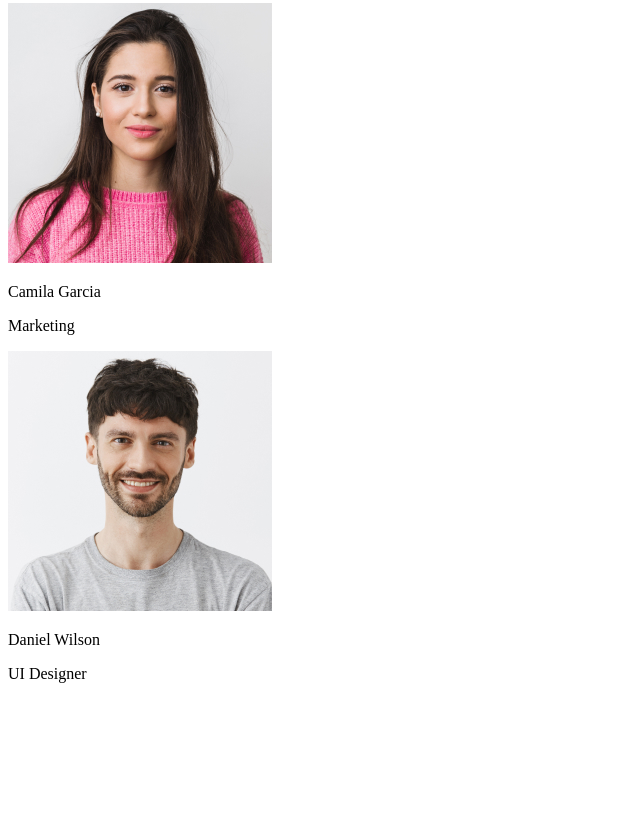
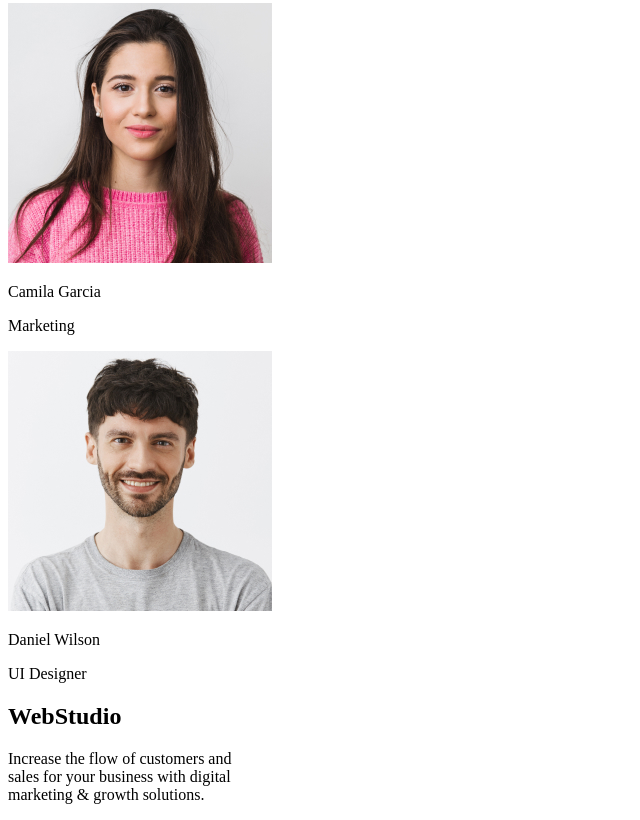
Before and after one commit to Alex2648/goit-markup-hw-01-02, a plain HTML site: page index.html in a window 1280 px wide. Shown: the part 1490-2310 px from the top of the page, without its empty margins (0-640 px from the left). Before the commit the page ends 2189 px from the top, so only its background shows below. Drawn offline with Linux system fonts and the light colour scheme.

Commit message:
beendet erste hausaufgabe
one feler

```diff
--- a/index.html
+++ b/index.html
@@ -105,6 +105,10 @@
 
    </main>
 <footer>
+    <h2>WebStudio</h2>
+    <p>Increase the flow of customers and <br />
+       sales for your business with digital <br />
+        marketing &amp; growth solutions.</p>
 
 </footer>
 
```
